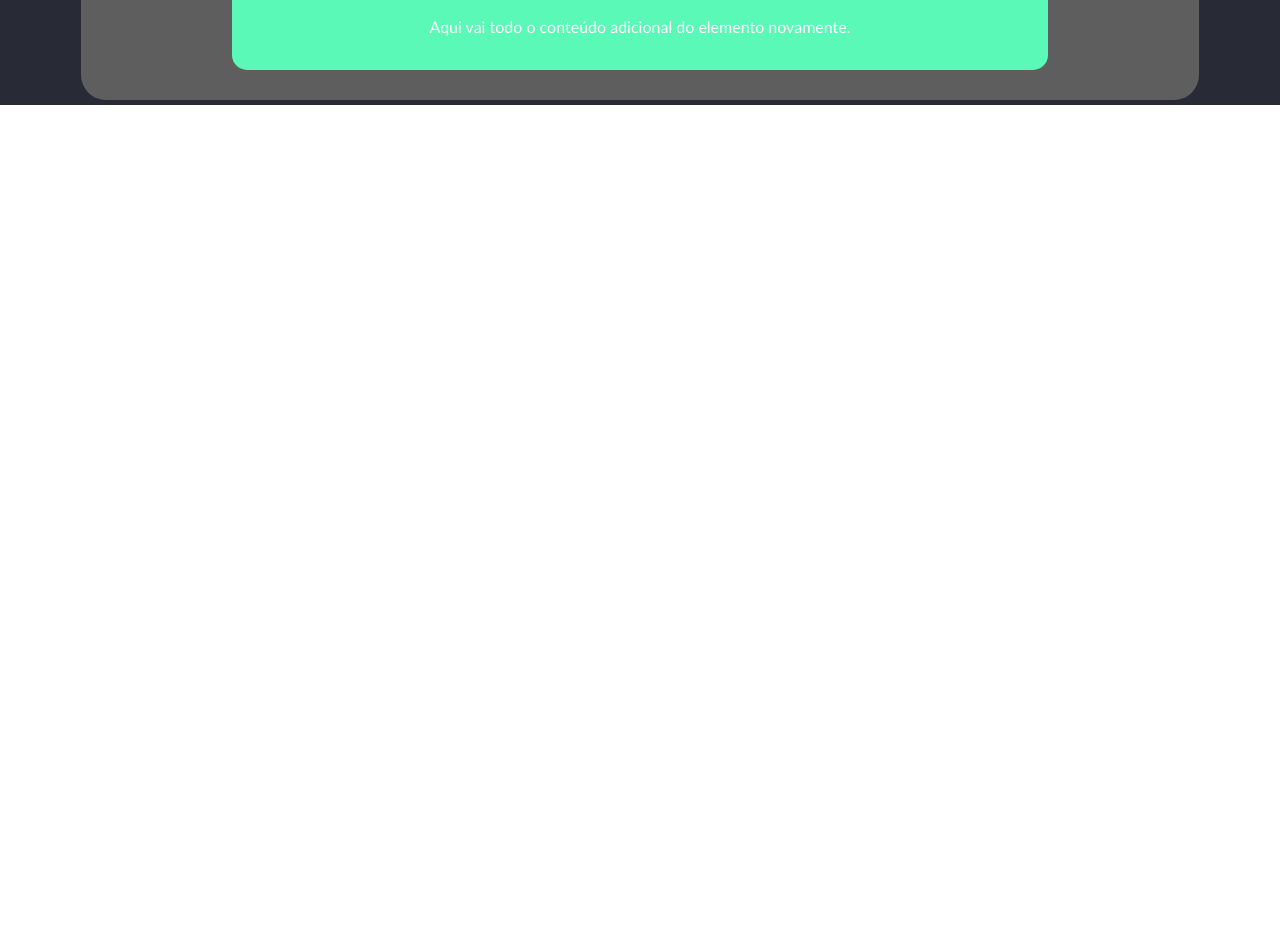
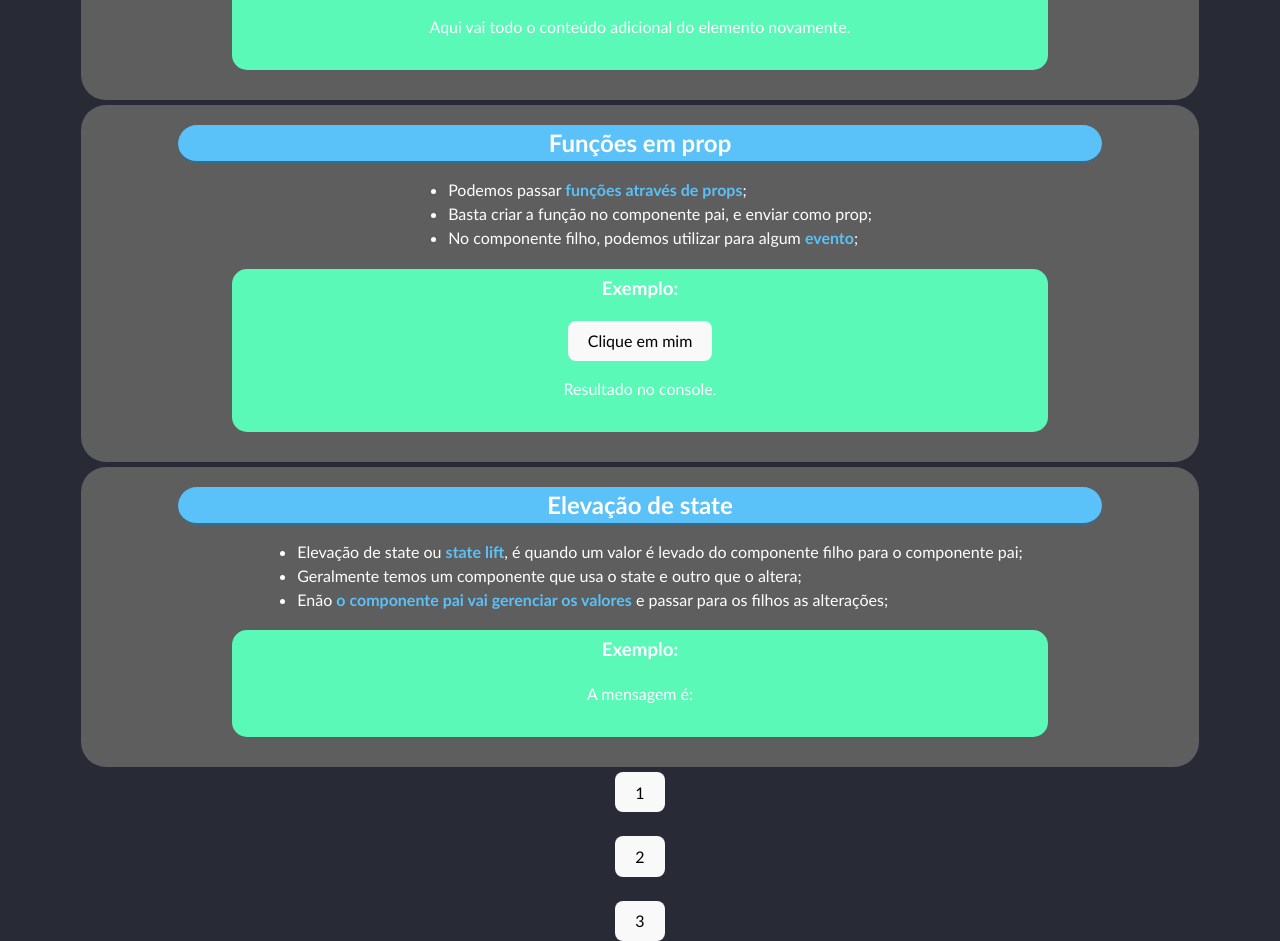
Before and after one commit to CristianTalys/ReactClass, a React (Vite) app in the folder 3_AVANCANDO_EM_REACT/avancando/: page / in a window 1280 px wide. Shown: the part 6000-6941 px from the top of the page. Before the commit the page ends 6105 px from the top, so only its background shows below. Built offline with nearby package versions, Linux system fonts and the light colour scheme.

Commit message:
Entendo StateLift

```diff
--- a/3_AVANCANDO_EM_REACT/avancando/src/App.jsx
+++ b/3_AVANCANDO_EM_REACT/avancando/src/App.jsx
@@ -1,4 +1,6 @@
+// import useState
 import { useState } from 'react';
+
 // import components
 import ImageUse from './components/ImageUse';
 import Hooks from './components/Hooks';
@@ -7,17 +9,26 @@ import CondicionalRender from './components/CondicionalRender';
 import Props from './components/Props';
 import ComponentReciled from './components/ComponentReciled';
 import LoopComponent from './components/LoopComponent';
-import Container from './components/ChildrenProp';
-// importanto imagem
+import ChildrenProp from './components/ChildrenProp';
+import PorpFunction from './components/PorpFunction';
+import StateLift from './components/StateLift';
+import ChangeMessage from './components/ChangeMessage';
 
 // import styles
 import './App.css'
 import './style.css'
-import ChildrenProp from './components/ChildrenProp';
 
 function App() {
   const [count, setCount] = useState(0)
+  function showMessage() {
+    console.log('Funcionando');
+  }
 
+  // state lift
+  const [message, setMessage] = useState ("");
+  const handleMessage = (msg) => {
+    setMessage(msg);
+  };
   return (
     <>
     <h1 className='title'>Avançando no React</h1>
@@ -29,6 +40,9 @@ function App() {
       <ComponentReciled />
       <LoopComponent />
       <ChildrenProp />
+      <PorpFunction myFunction={showMessage}/>
+      <StateLift msg={message}/>
+      <ChangeMessage handleMessage={handleMessage}/>
     </>
   )
 }
--- /dev/null
+++ b/3_AVANCANDO_EM_REACT/avancando/src/components/ChangeMessage.jsx
@@ -0,0 +1,12 @@
+const ChangeMessage = ({handleMessage}) => {
+  const messages = ["Oi", "Olá", "Tudo bem?"];
+  return (
+    <div>
+      <button onClick={() => handleMessage(messages[0])}>1</button><br /><br />
+      <button onClick={() => handleMessage(messages[1])}>2</button><br /><br />
+      <button onClick={() => handleMessage(messages[2])}>3</button>
+    </div>
+  )
+}
+
+export default ChangeMessage
--- /dev/null
+++ b/3_AVANCANDO_EM_REACT/avancando/src/components/PorpFunction.jsx
@@ -0,0 +1,19 @@
+const PorpFunction = ({myFunction}) => {
+  return (
+    <div className="content">
+      <h2 className="subtitle">Funções em prop</h2>
+      <ul>
+        <li>Podemos passar <strong>funções através de props</strong>;</li>
+        <li>Basta criar a função no componente pai, e enviar como prop;</li>
+        <li>No componente filho, podemos utilizar para algum <strong>evento</strong>;</li>
+      </ul>
+      <div className="exemplo">
+        <h3>Exemplo:</h3>
+        <button onClick={myFunction}>Clique em mim</button>
+        <p>Resultado no console.</p>
+      </div>
+    </div>
+  )
+}
+
+export default PorpFunction
--- /dev/null
+++ b/3_AVANCANDO_EM_REACT/avancando/src/components/StateLift.jsx
@@ -0,0 +1,18 @@
+const StateLift = () => {
+  return (
+    <div className="content">
+      <h2 className="subtitle">Elevação de state</h2>
+      <ul>
+        <li>Elevação de state ou <strong>state lift</strong>, é quando um valor é levado do componente filho para o componente pai;</li>
+        <li>Geralmente temos um componente que usa o state e outro que o altera;</li>
+        <li>Enão <strong>o componente pai vai gerenciar os valores</strong> e passar para os filhos as alterações;</li>
+      </ul>
+      <div className="exemplo">
+        <h3>Exemplo:</h3>
+        <p>A mensagem é:</p>
+      </div>
+    </div>
+  )
+}
+
+export default StateLift
```
